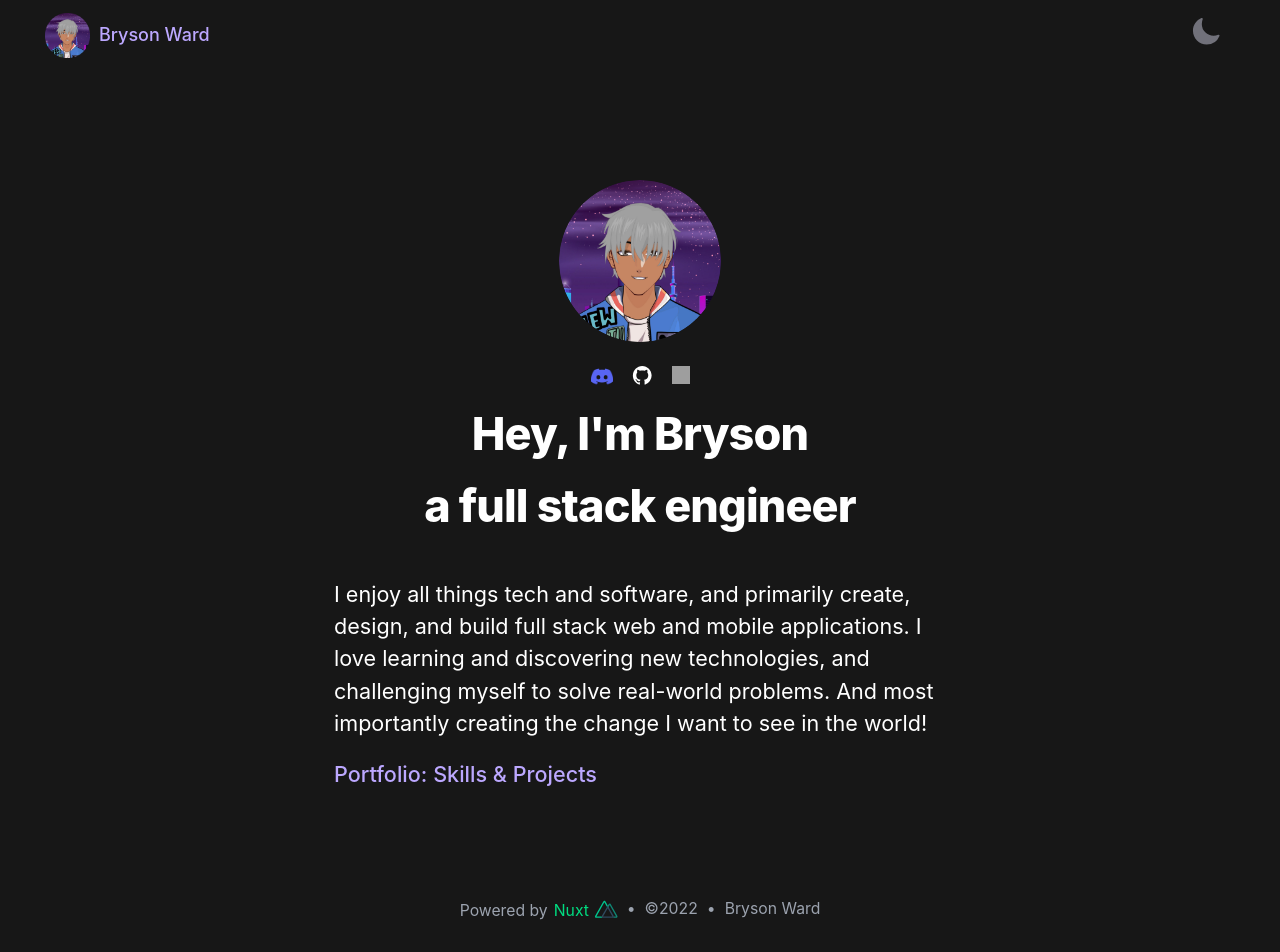
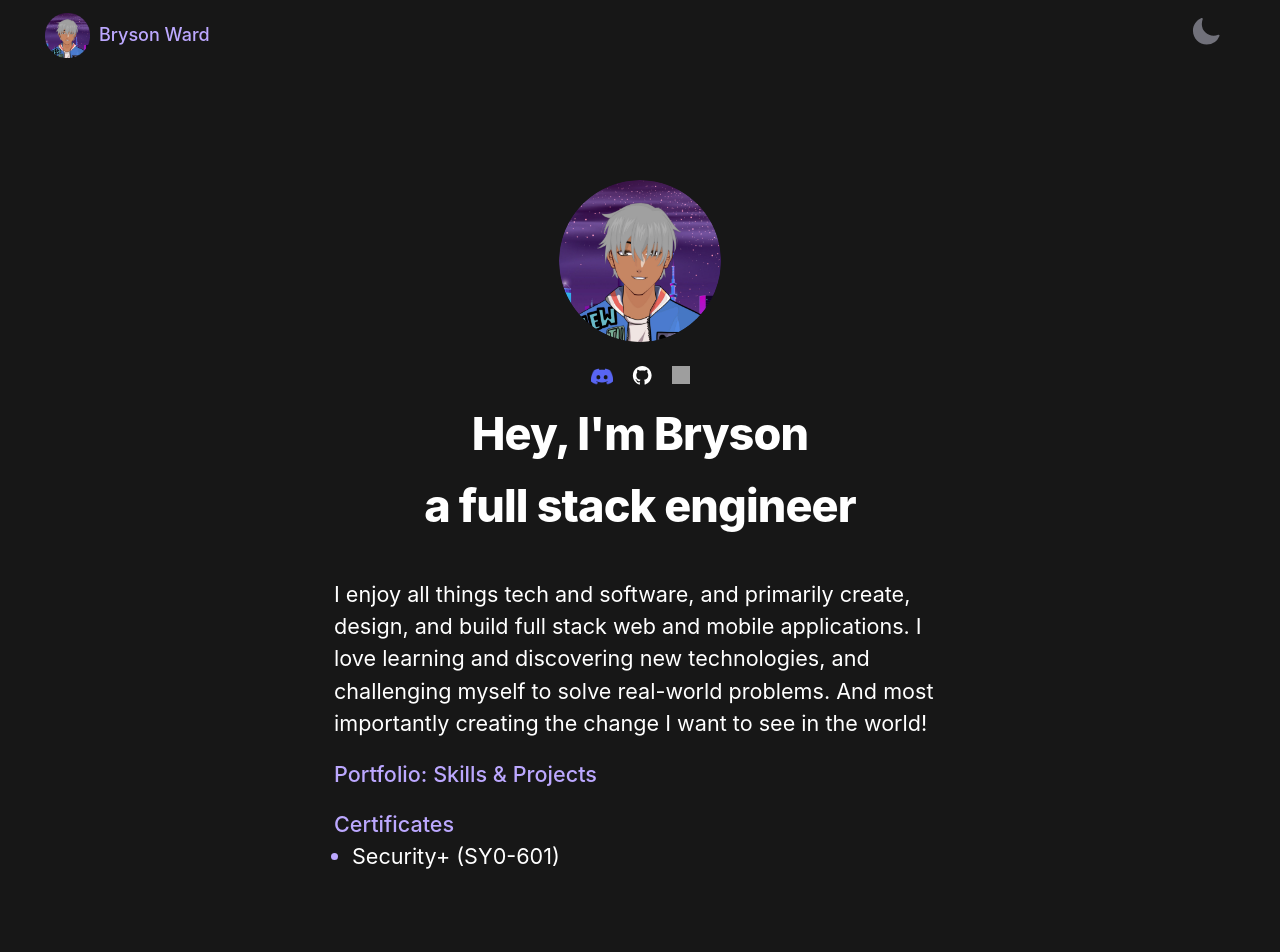
Before and after one commit to brysonbw/nuxt-portfolio-website, a Nuxt app: page / in a window 1280 px wide. Shown: the top 952 px of the page. Built offline with nearby package versions, Linux system fonts and the light colour scheme; grey boxes are pictures that could not be loaded.

Commit message:
added sec+ cert

```diff
--- a/pages/index.vue
+++ b/pages/index.vue
@@ -34,6 +34,14 @@
           Portfolio: Skills & Projects</NuxtLink
         >
       </p>
+      <p class="mt-4 text-zinc-600 font-medium dark:text-primary">
+        Certificates
+      </p>
+      <ul class="list-disc marker:dark:text-primary marker:text-zinc-600 ml-4">
+        <li>
+          <a href="/pdf/sec-cert.pdf" target="_blank">Security+ (SY0-601)</a>
+        </li>
+      </ul>
     </section>
   </div>
 </template>
```
